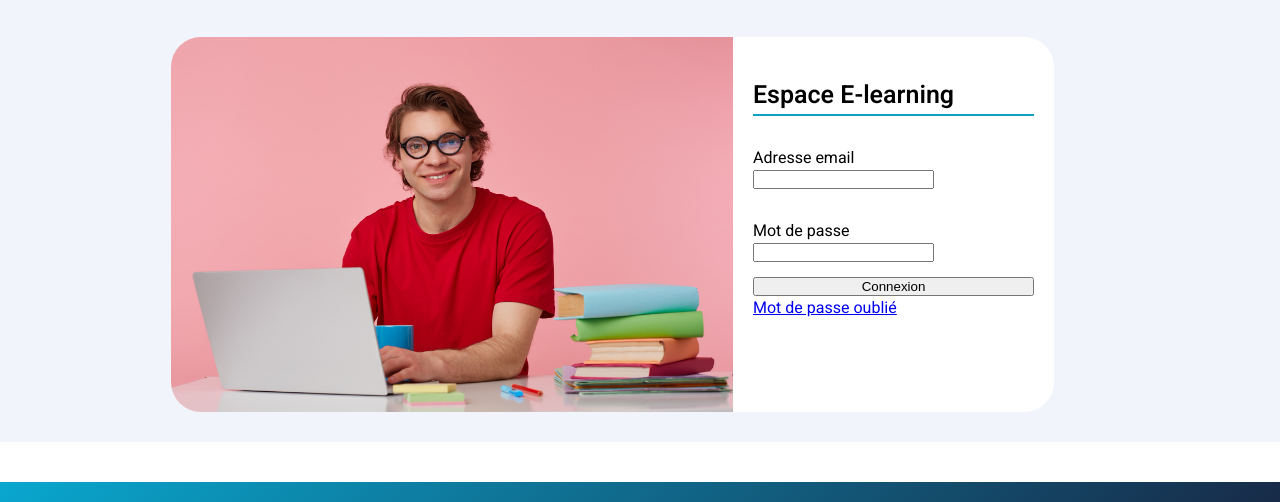
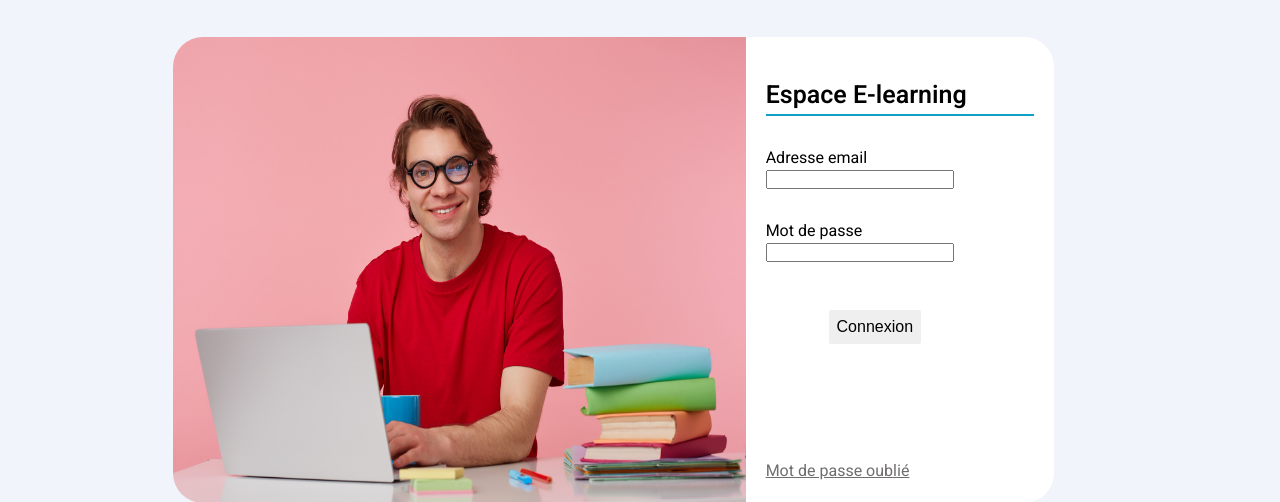
Before and after one commit to LuisMiLR/E-petitpas.fr--site-de-soutiens-scolaire, a plain HTML site: page login.html in a window 1280 px wide. Shown: the part 643-1145 px from the top of the page. Drawn offline with Linux system fonts and the light colour scheme.

Commit message:
premiere mise à jour

```diff
--- a/login.html
+++ b/login.html
@@ -68,8 +68,10 @@
                    <input type="password">
                  </div>
                 </div>
-                <input type="button"value="Connexion">
-                <a href="#">Mot de passe oublié</a>
+                <div class="pied-formulaire2" align="center">
+                    <button>Connexion</button>
+                </div>
+                <a class="mdpo"  href="#">Mot de passe oublié</a>
             </form>
         </div>
     </main>
--- a/style.css
+++ b/style.css
@@ -626,7 +626,6 @@ margin-bottom: 15px;
 form {
     display: flex;
     flex-direction: column;
-    /* justify-content: flex-end; */
     background-color: #fff;
     width: 30%;
     padding: 20px;
@@ -669,6 +668,7 @@ form .corps-formulaire .boite6 textarea {
 }
 .pied-formulaire {
     margin-top: 5px;
+    margin-right: 50px;
 
 }
 .apresFrmIllus {
@@ -781,20 +781,35 @@ form .corps-formulaire .boite6 textarea {
     font-size: 25px;
     margin-top: 20px;
 }
+
 .corps-formulaire2 {
-    margin-bottom: 15px;
+    margin-bottom: 30px;
 }
 
 .corps-formulaire2 .boiteC {
     display: flex;
     flex-direction: column;
     margin-top: 30px;
-    margin-right: 100px;
+    margin-right: 80px;
 }
 
 .input {
     margin-top: 55px;
     padding: 20px;
+}
+
+.pied-formulaire2 {
+    margin-top: 0px;
+    margin-bottom: 40%;
+    margin-right: 50px;
+}
+
+.mdpo {
+    margin-right: 10%;
+    font-family: "Heebo", sans-serif ;
+    font-weight: lighter;
+    color: rgb(112, 109, 109);
+
 }
 
 
```
